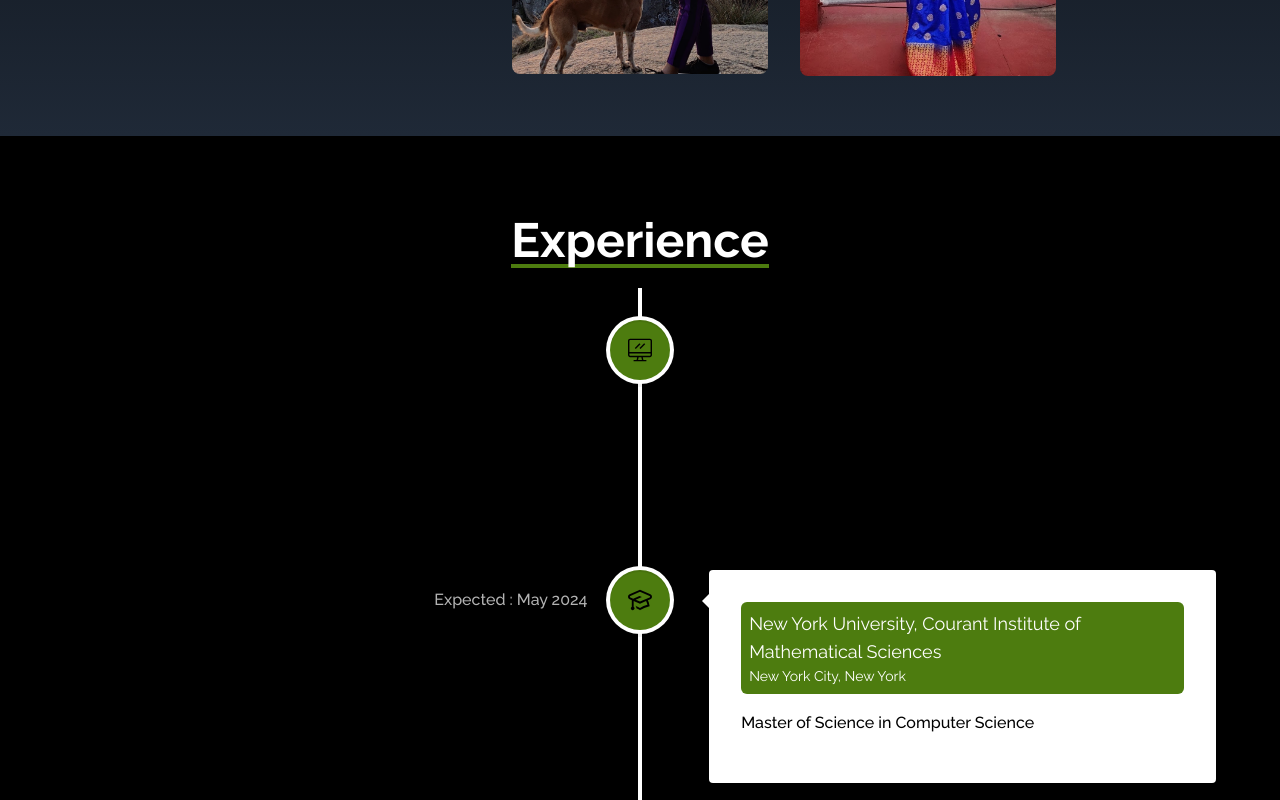
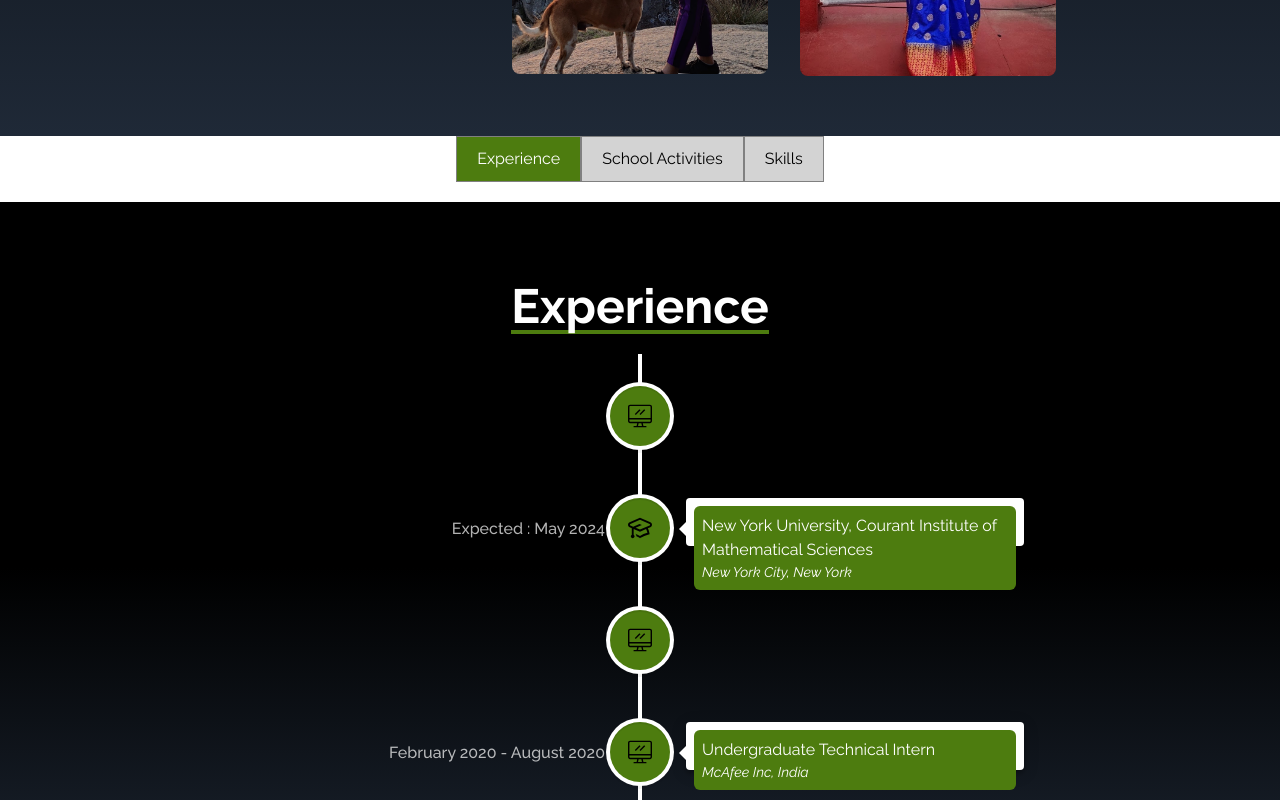
Before and after one commit to supreeta-anand-byatnal/My-Portfolio, a React (Create React App) app: page / in a window 1280 px wide. Shown: the part 2060-2860 px from the top of the page. Built offline with nearby package versions, Linux system fonts and the light colour scheme.

Commit message:
Tabs in experience page

```diff
--- a/src/components/Experience.jsx
+++ b/src/components/Experience.jsx
@@ -1,38 +1,43 @@
-import React from 'react';
+import React, { useState } from 'react';
 import { ReactComponent as WorkIcon } from "./work.svg";
 import { ReactComponent as SchoolIcon } from "./school.svg";
 import timelineElements from "./timelineElements";
-import {
-  VerticalTimeline,
-  VerticalTimelineElement,
-} from "react-vertical-timeline-component";
+import { VerticalTimeline, VerticalTimelineElement } from "react-vertical-timeline-component";
 import "react-vertical-timeline-component/style.min.css";
 
 const Experience = () => {
+  const [activeTab, setActiveTab] = useState("experience");
+
+  const handleTabChange = (tabName) => {
+    setActiveTab(tabName);
+  };
+
   let workIconStyles = { background: "#4d7c0f" };
   let schoolIconStyles = { background: "#4d7c0f" };
 
   return (
-    <div name="experience" className="h-100 w-full bg-gradient-to-b from-black via-black to-gray-800">
-      <div className="w-full max-w-screen-lg mx-auto">
+    <div>
+      <div className="tabs">
+        <div className={`tab ${activeTab === "experience" ? "active" : ""}`} onClick={() => handleTabChange("experience")}>Experience</div>
+        <div className={`tab ${activeTab === "schoolActivities" ? "active" : ""}`} onClick={() => handleTabChange("schoolActivities")}>School Activities</div>
+        <div className={`tab ${activeTab === "skills" ? "active" : ""}`} onClick={() => handleTabChange("skills")}>Skills</div>
+      </div>
+
+      {activeTab === "experience" && (
+        <div className="tab-content">
+          <div name="experience" className="h-full w-full bg-gradient-to-b from-black via-black to-gray-800">
+            <div className="w-2/3 mx-auto h-full">
               <div className="text-center">
-          <h1 className="text-5xl mt-20 mb-15 font-bold border-b-4 text-white border-lime-700 inline-block">
-            Experience
-          </h1>
+                <h1 className="text-5xl mt-20 mb-15 font-bold border-b-4 text-white border-lime-700 inline-block">Experience</h1>
               </div>
-        </ div>
-      <div className='py-5'><VerticalTimeline>
+              <div className='h-full py-5'>
+                <VerticalTimeline>
                   {timelineElements.map((element) => {
                     let isWorkIcon = element.icon === "work";
-          let showButton =
-            element.buttonText !== undefined &&
-            element.buttonText !== null &&
-            element.buttonText !== "";
+                    let showButton = element.buttonText !== undefined && element.buttonText !== null && element.buttonText !== "";
 
                     return (
-
                       <VerticalTimelineElement
-
                         key={element.id}
                         date={element.date}
                         dateClassName="date"
@@ -40,22 +45,47 @@
                         icon={isWorkIcon ? <WorkIcon /> : <SchoolIcon />}
                       >
                         <div className="bg-lime-700 p-2 rounded-md text-white">
-
-              <h3 className="first-letter:vertical-timeline-element-title  text-lg">
-                {element.title}
-              </h3>
-              <h5 className="vertical-timeline-element-subtitle text-sm">
-                {element.location}
-              </h5>
+                          <h3 className="first-letter:vertical-timeline-element-title text-md">{element.title}</h3>
+                          <i><h6 className="vertical-timeline-element-subtitle text-sm">{element.location}</h6></i>
                         </div>
-              <p id="description">{element.description}</p>
-
                       </VerticalTimelineElement>
                     );
                   })}
                 </VerticalTimeline>
               </div>
             </div>
+          </div>
+        </div>
+      )}
+
+      {activeTab === "schoolActivities" && (
+        <div className="tab-content">
+          <div name="school-activities" className="h-full w-full bg-gradient-to-b from-black via-black to-gray-800">
+            <div className="w-2/3 mx-auto h-full">
+              <div className="text-center">
+                <h1 className="text-5xl mt-20 mb-15 font-bold border-b-4 text-white border-lime-700 inline-block">School Activities</h1>
+              </div>
+              {/* Content for the School Activities tab */}
+            </div>
+          </div>
+        </div>
+      )}
+
+...
+
+{activeTab === "skills" && (
+  <div className="tab-content">
+    <div name="skills" className="h-full w-full bg-gradient-to-b from-black via-black to-gray-800">
+      <div className="w-2/3 mx-auto h-full">
+        <div className="text-center">
+          <h1 className="text-5xl mt-20 mb-15 font-bold border-b-4 text-white border-lime-700 inline-block">Skills</h1>
+        </div>
+        {/* Content for the Skills tab */}
+      </div>
+    </div>
+  </div>
+)}
+</div>
 );
 };
 
--- a/src/index.css
+++ b/src/index.css
@@ -9,10 +9,13 @@
     font-family: 'Raleway', sans-serif;
   }
 }
+.date{
+  padding: 0.5em;
+}
 .vertical-timeline-element-content {
   box-shadow: 0 0.2em 0.25em 0 rgba(0, 0, 0, 0.25),
     0 0.2em 1em 0 rgba(0, 0, 0, 0.15) !important;
-  padding: 2em 2em !important;
+  padding: 0.5em 0.5em !important;
   background: black;
 }
 
@@ -21,7 +24,40 @@
   font-weight: bold;
   font-size: large;
 }
+.tabs {
+  display: flex;
+  justify-content: center;
+  align-items: center;
+}
 
+.tab-container {
+  display: flex;
+}
+
+.tab {
+  cursor: pointer;
+  padding: 10px 20px;
+  background-color: lightgray;
+  border: 1px solid gray;
+  transition: background-color 0.3s ease;
+}
+
+.tab:hover {
+  background-color: darkgray;
+}
+
+.tab .tab-label {
+  font-size: 16px;
+}
+
+.tab.active {
+  background-color: #4d7c0f;
+  color: white;
+}
+
+.tab-content {
+  margin-top: 20px;
+}
 #description {
   margin: 1.0em 0 1em 0;
 }
@@ -33,12 +69,13 @@
     float: none !important;
     color: white !important;
     font-style: bold !important;
-    font-size: large;
+    font-size: medium;
   }
 
   .vertical-timeline-element-content
   {
     color: black;
     background-color: black;
+    height: 3em;
   }
 }
```
Also changed, not shown: 1 other file (tests, documents, lock files or other folders). Lines whose indentation alone changed are shown as unchanged.
